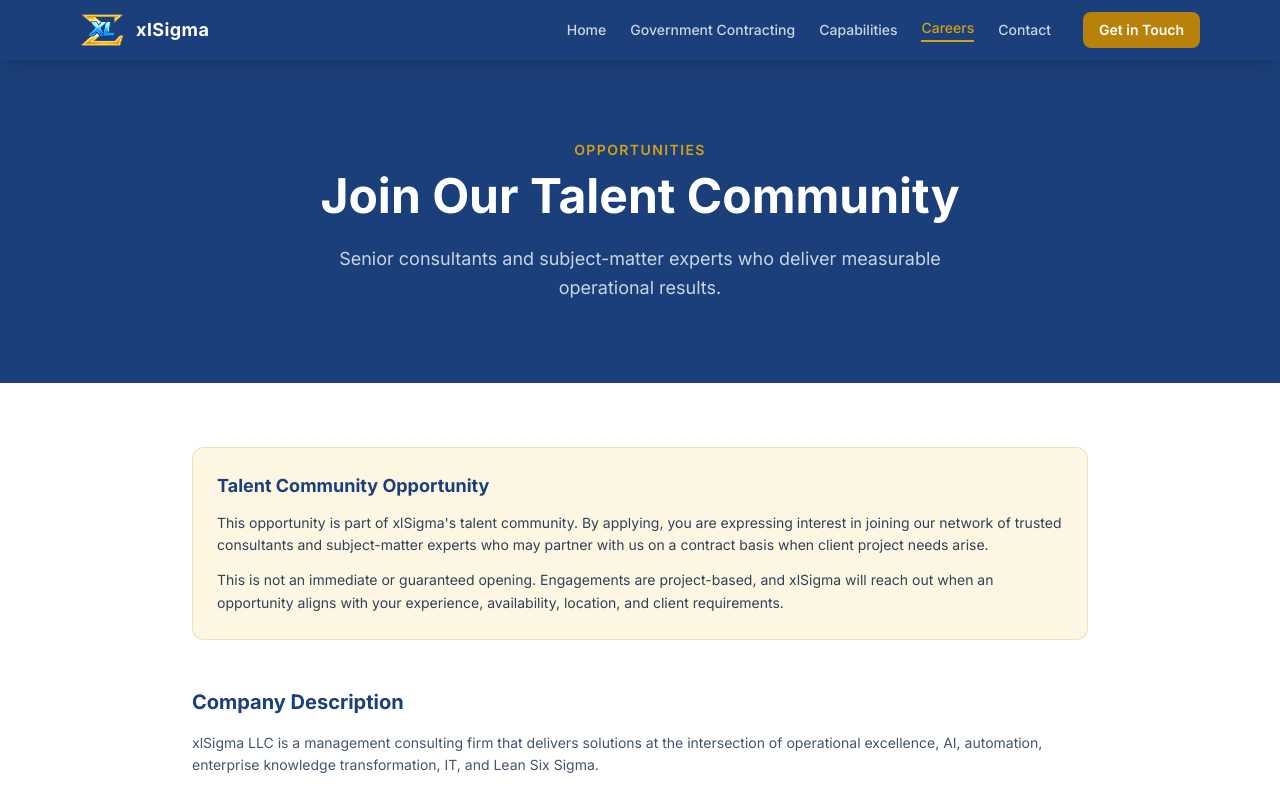
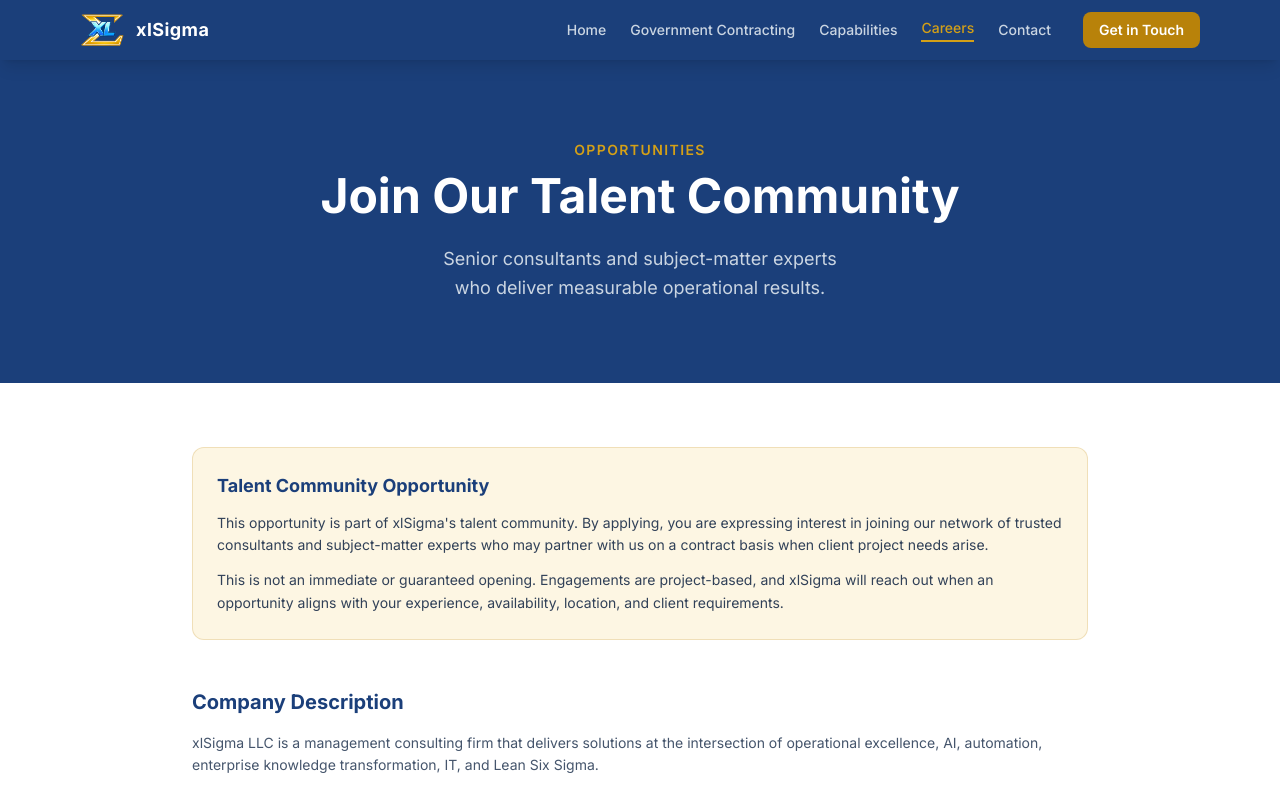
Before and after one commit to xlSigma/xlsigma-website, a Next.js app: page /careers in a window 1280 px wide. Shown: the top 796 px of the page. Built offline with nearby package versions, Linux system fonts and the light colour scheme.

Commit message:
Split Careers hero subtitle onto two lines
Co-Authored-By: Claude Sonnet 4.6 <noreply@anthropic.com>

```diff
--- a/app/careers/page.tsx
+++ b/app/careers/page.tsx
@@ -90,7 +90,10 @@ export default function CareersPage() {
           </p>
           <h1 className="text-4xl md:text-5xl font-bold mb-6">Join Our Talent Community</h1>
           <p className="text-lg text-slate-300 max-w-2xl mx-auto leading-relaxed">
-            Senior consultants and subject-matter experts who deliver measurable operational results.
+            Senior consultants and subject-matter experts
+          </p>
+          <p className="text-lg text-slate-300 max-w-2xl mx-auto leading-relaxed">
+            who deliver measurable operational results.
           </p>
         </div>
       </section>
```
Also changed, not shown: 1 other file (tests, documents, lock files or other folders).
